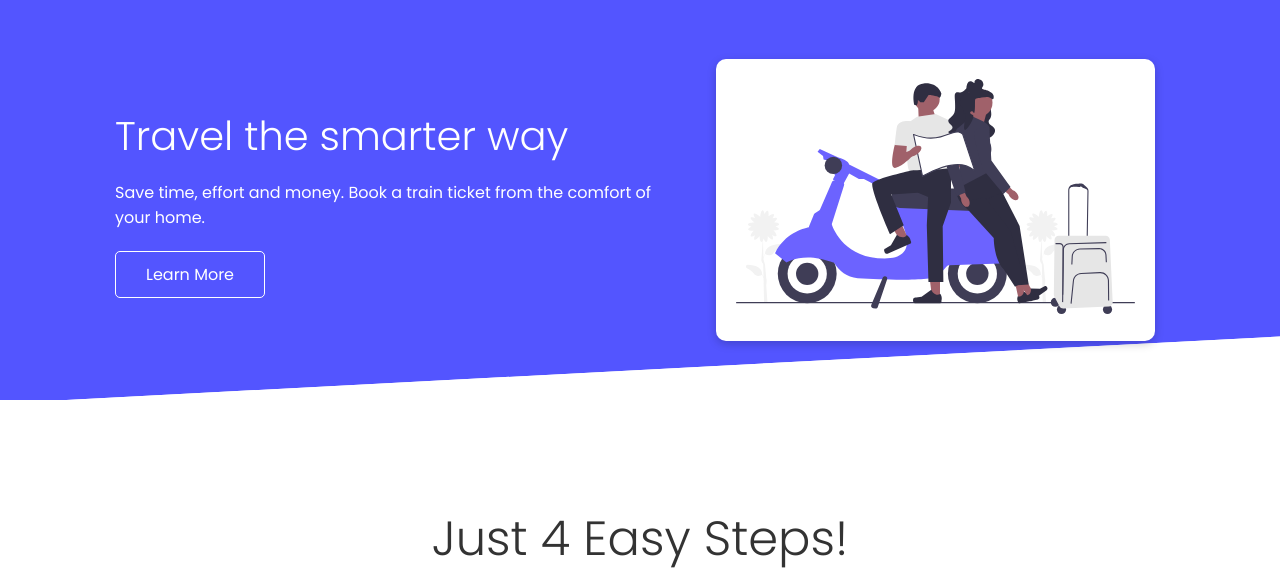
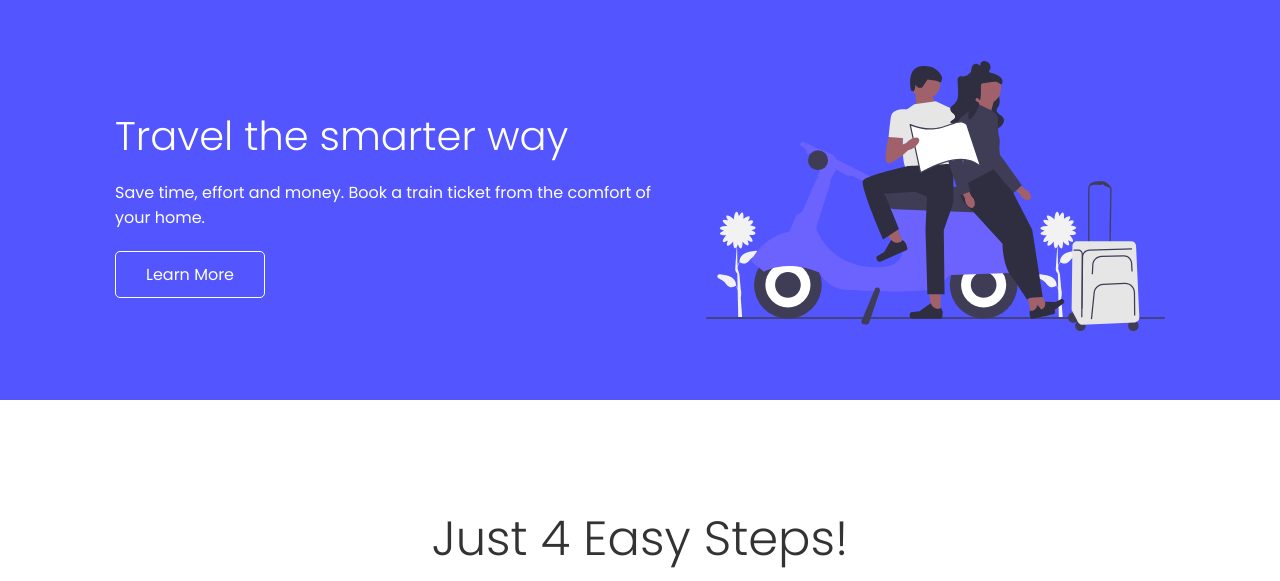
Before and after one commit to aoamusat/QuickTix, a Django app: template quicktix/templates/quicktix/index.html in a window 1280 px wide. Shown: the part 70-651 px from the top of the page. Run offline with Django 4.2, Linux system fonts and the light colour scheme; the template is opened without the code that fills it, so the values that code supplies are empty; parts of the project's set-up code (start-up, migrations or seed data) failed here and were passed over; some libraries are stand-ins or nearby versions.

Commit message:
animation indeximg

```diff
--- a/quicktix/static/quicktix/css/style.css
+++ b/quicktix/static/quicktix/css/style.css
@@ -99,7 +99,7 @@ img {
      animation: slideInFromLeft 1s ease-in;
  }
 
- .showcase-form {
+ .indeximg {
      /*position: relative;
      top: 60px;
      height: 350px;
@@ -108,7 +108,7 @@ img {
      z-index: 100;
      animation: slideInFromRight 1s ease-in;
  }
-
+/*
 .showcase-form .form-control {
     margin: 30px 0;
 }
@@ -139,7 +139,7 @@ img {
     -webkit-transform: skewY(-3deg);
     -moz-transform: skewY(-3deg);
     -ms-transform: skewY(-3deg);
-}
+}*/
 
 /*Stats*/
 .stats-heading {
--- a/quicktix/templates/quicktix/index.html
+++ b/quicktix/templates/quicktix/index.html
@@ -24,7 +24,7 @@
                 </p>
                 <a href="features/" class="btn btn-outline">Learn More</a>
             </div>
-            <div class="showcase-form card">
+            <div class="indeximg">
             <img src="{% static 'quicktix/img/showcaseimg.svg' %}" alt="">
             </div>
             <!--<div class="showcase-form card">
```
